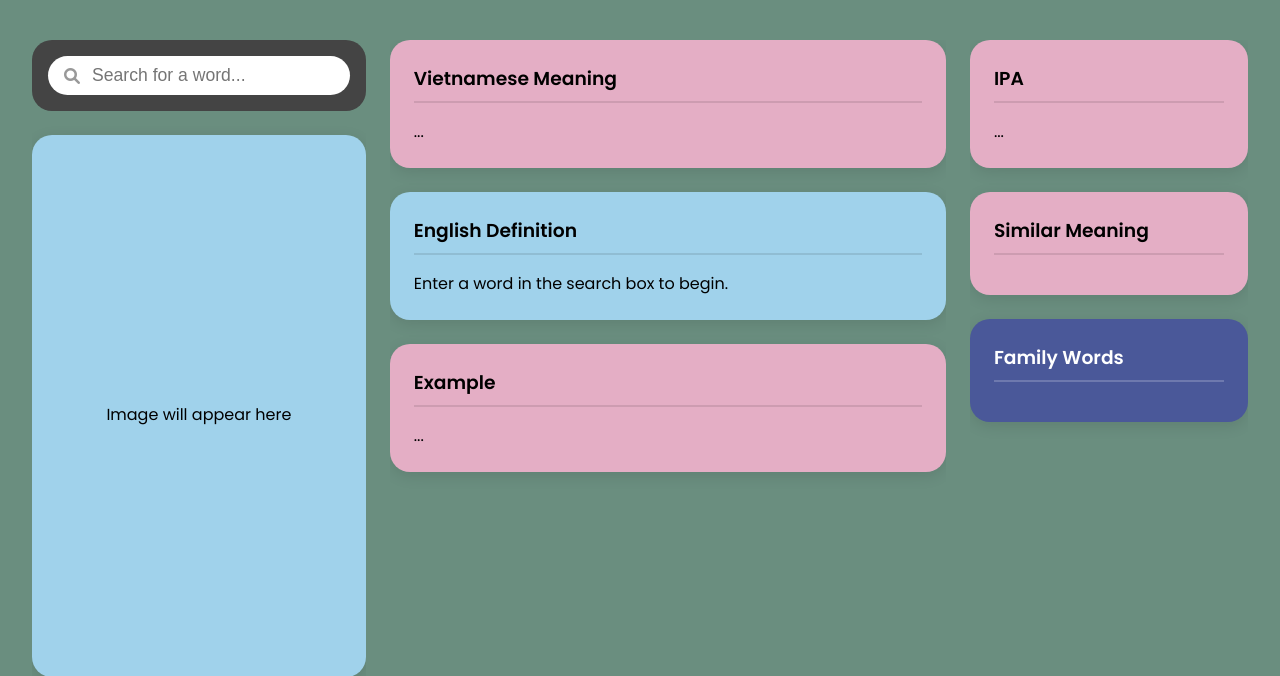
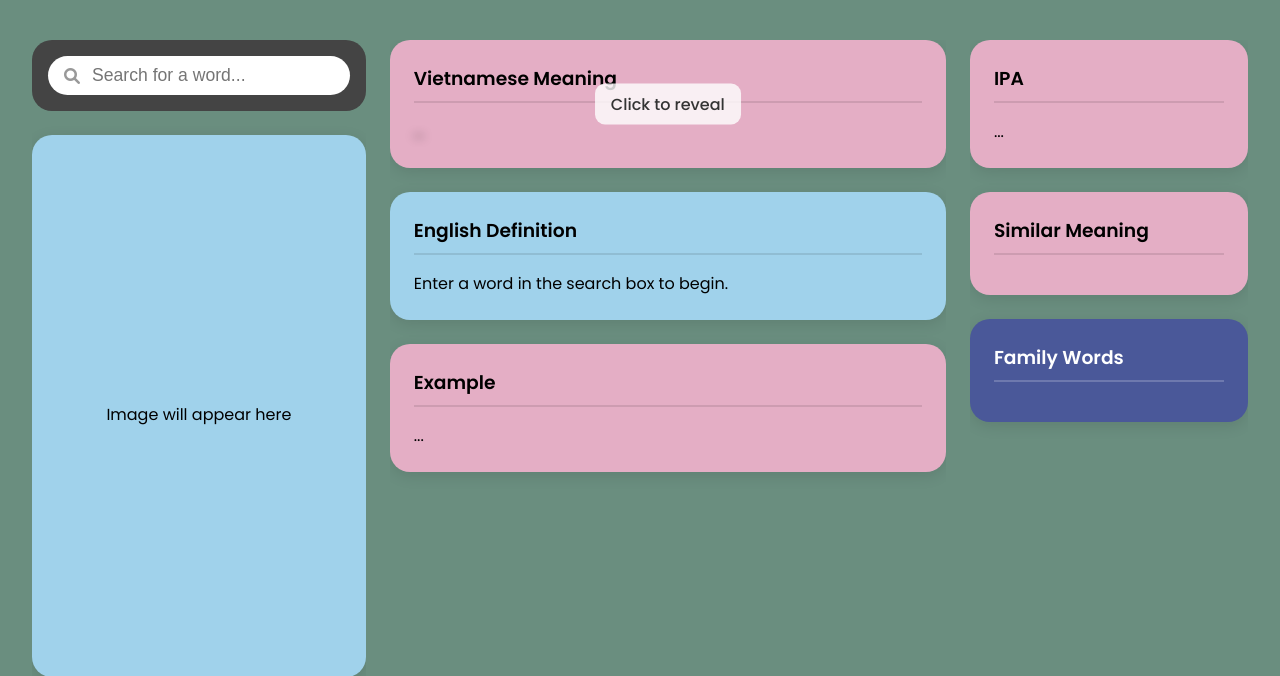
Before and after one commit to ntuanh/MyVocab, a Flask app: page / in a window 1280 px wide. Shown: the top 676 px of the page. Run offline with Flask 3, Linux system fonts and the light colour scheme.

Commit message:
feat : Vietnamese box

```diff
--- a/my_website/static/script.js
+++ b/my_website/static/script.js
@@ -57,8 +57,8 @@ document.addEventListener('DOMContentLoaded', () => {
         ipaEl.textContent = data.pronunciation_ipa || 'N/A';
 
         // Restore the "Click to reveal" functionality
-//        vietnamesePanel.classList.add('hidden');
-//        vietnamesePanel.classList.remove('revealed');
+        vietnamesePanel.classList.add('hidden');
+        vietnamesePanel.classList.remove('revealed');
 
         const createTagList = (element, list) => {
             element.innerHTML = '';
--- a/my_website/static/style.css
+++ b/my_website/static/style.css
@@ -83,6 +83,12 @@ body {
     filter: blur(5px);
     user-select: none;
 }
+
+#vietnamese-panel.hidden #vietnamese-meaning {
+    filter: blur(5px);
+    user-select: none;
+}
+
 #vietnamese-panel.hidden::after {
     content: 'Click to reveal';
     position: absolute;
@@ -272,15 +278,16 @@ body {
 #feedback-card.incorrect { background-color: #f8d7da; color: #721c24; }
 #next-word-btn, #change-topics-btn { padding: 0.7rem 1.5rem; border: 2px solid #ccc; background-color: white; border-radius: 10px; cursor: pointer; font-size: 1rem; font-weight: 500; margin-top: 1rem; margin-right: 0.5rem; }
 
-/* General utility class to hide elements */
-.hidden { display: none !important; }
-
 
 #vietnamese-panel {
     position: relative;
     cursor: pointer;
     transition: background-color 0.3s;
-    display: block;
+    /*display: block;*/
+}
+
+#vietnamese-panel.revealed #vietnamese-meaning {
+    filter: none;
 }
 
 #vietnamese-panel.revealed p {
--- a/my_website/templates/index.html
+++ b/my_website/templates/index.html
@@ -24,7 +24,7 @@
 
         <!-- CENTER COLUMN: Main word details -->
         <main id="main-content">
-            <div id="vietnamese-panel" class="panel pink">
+            <div id="vietnamese-panel" class="panel pink hidden">
                 <h3>Vietnamese Meaning</h3>
                 <p id="vietnamese-meaning">...</p>
             </div>
```
